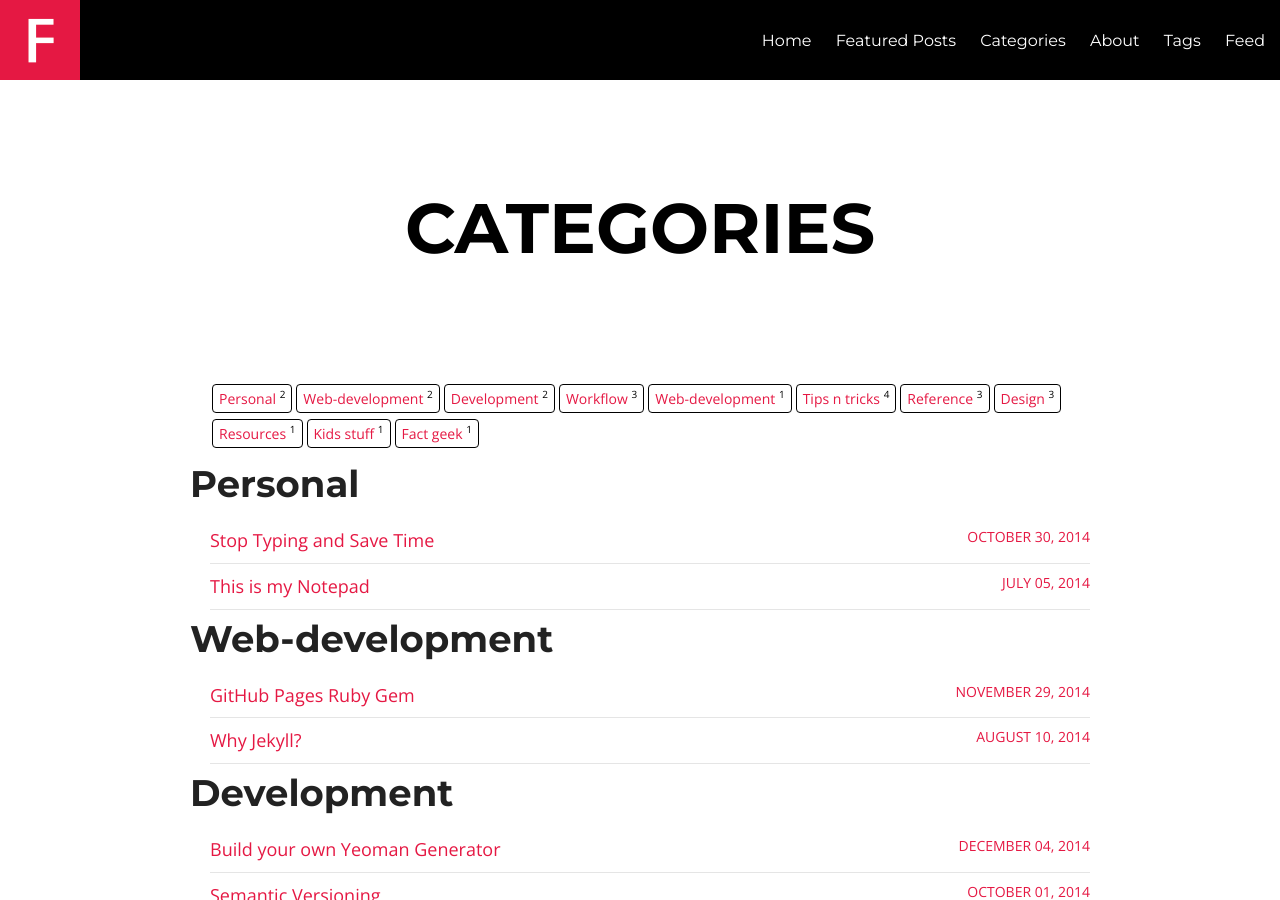
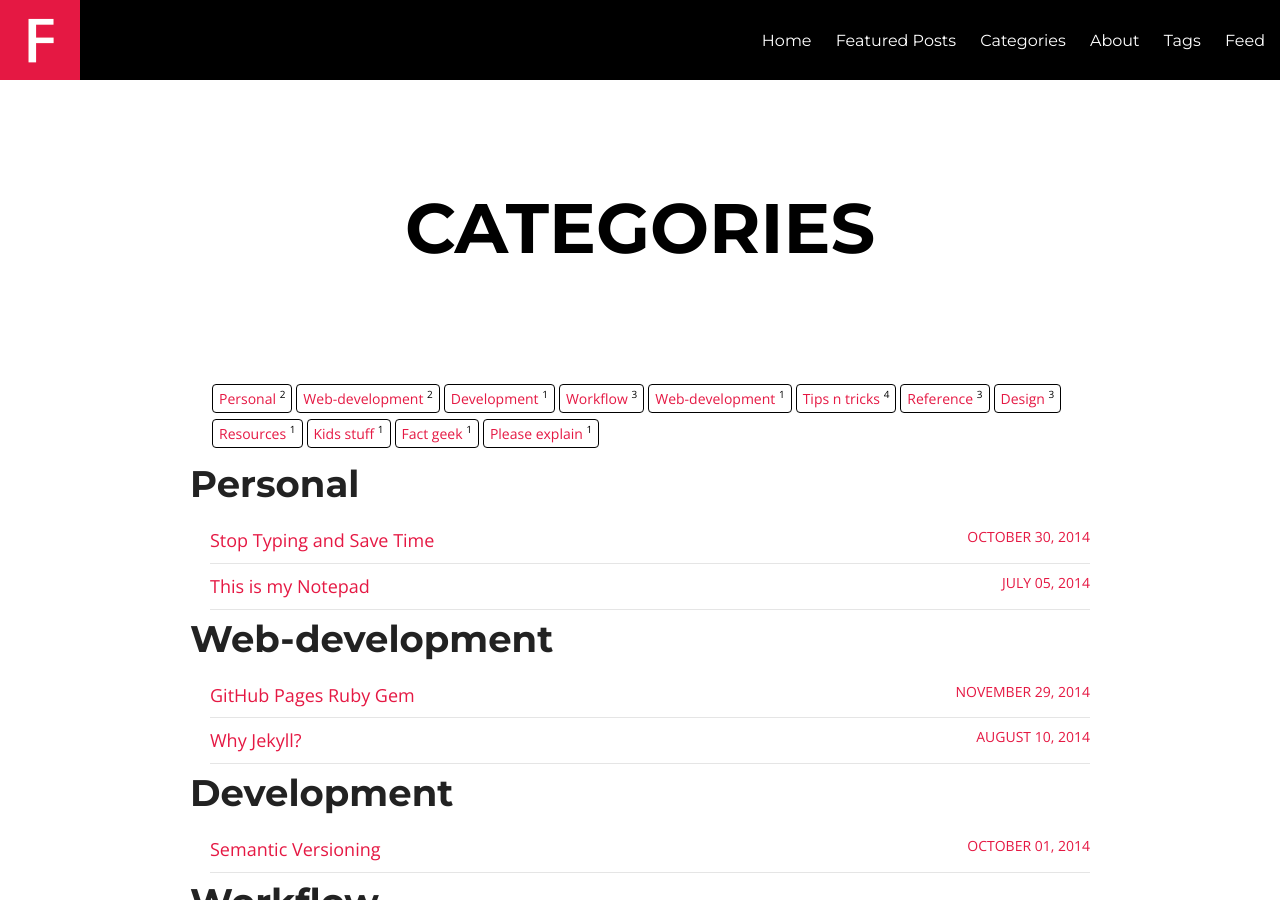
Before and after one commit to roachhd/notepad, a Jekyll site: the page built from categories.html, in a window 1280 px wide and 900 px high. Built offline with Jekyll 4.4.1, drawn with Linux system fonts in a browser that asks for light colours; nearby versions of some CDN libraries; some of the changed text lies outside the part shown.

Commit message:
Update 2014-12-04-build-your-own-yeoman-generator.md

```diff
--- a/_posts/2014-12-04-build-your-own-yeoman-generator.md
+++ b/_posts/2014-12-04-build-your-own-yeoman-generator.md
@@ -1,7 +1,7 @@
 ---
 layout: post
 title: Build your own Yeoman Generator
-categories: [Development]
+categories: [Please Explain]
 tags: [dev, tools, geek, tips n tricks]
 share: true
 comments: true
```
